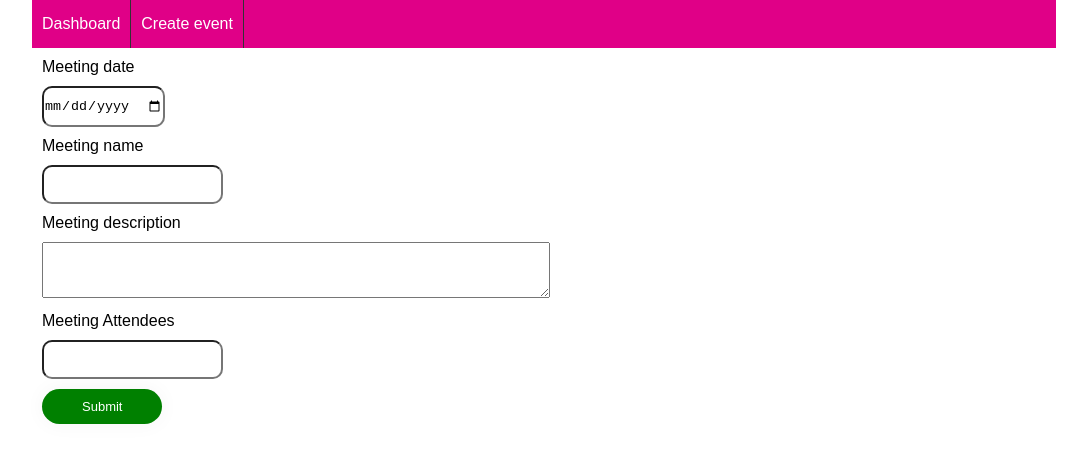
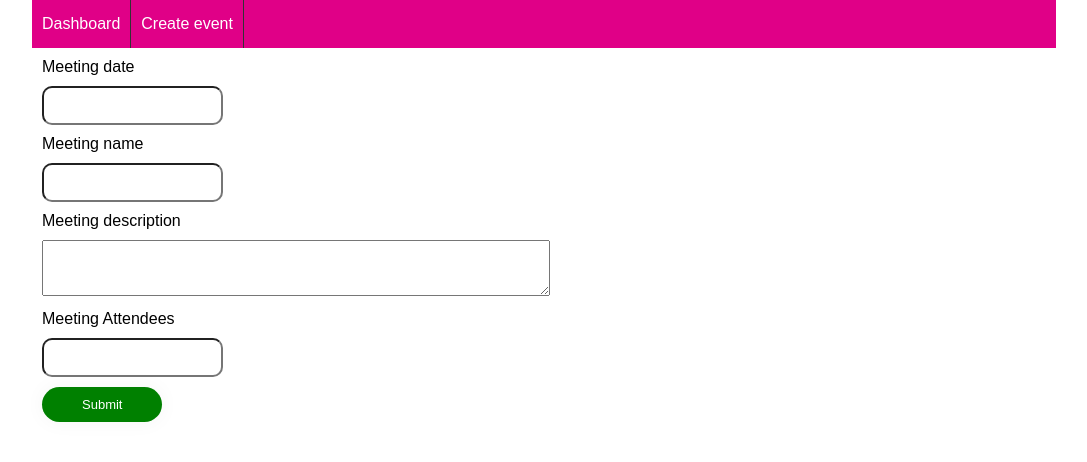
Before and after one commit to mahesh10hegde/eventtracker, a React (Create React App) app: page /createevent in a window 1280 px wide. Shown: the top 462 px of the page, without its empty margins (96-1183 px from the left). Built offline with nearby package versions, Linux system fonts and the light colour scheme.

Commit message:
create event logic

```diff
--- a/src/assets/css/dashboard.css
+++ b/src/assets/css/dashboard.css
@@ -29,7 +29,7 @@ body{
 .day{
     padding: 5px;
     cursor: pointer;
-    min-height: 150px;
+    min-height: 120px;
     text-align: left;
 }
 .one-seventh.day:nth-child(7n-6) {
--- a/src/pages/CreateEvent.js
+++ b/src/pages/CreateEvent.js
@@ -2,7 +2,23 @@ import React, {Component} from 'react';
 import Header from '../components/header/Header';
 import '../../src/assets/css/eventform.css';
 class CreateEvent extends Component{
+  constructor(props){
+    super(props);
+    this.state={
+      hasError:false,
+      errorMessage:'',
+      dateVal:'',
+      meetingName:'',
+      meetingDesc:'',
+      attendees:'',
+      editMode:false
+    }
+  }
+  componentDidMount(){
+    if(this.state.editMode){
 
+    }
+  }
   render(){
     return (
 
@@ -12,19 +28,19 @@ class CreateEvent extends Component{
              <form id="eventCreationForm">
                 <div className="label-wrap">
                   <label>Meeting date</label>
-                  <input type="date"></input>
+                  <input type="text" value={this.state.dateVal}></input>
                 </div>
                 <div className="label-wrap">
                   <label>Meeting name</label>
-                  <input type="text"></input>
+                  <input type="text" value={this.state.meetingName}></input>
                 </div>
                 <div className="label-wrap">
                   <label>Meeting description</label>
-                  <textarea type="date"></textarea>
+                  <textarea type="date" value={this.state.meetingDesc}></textarea>
                 </div>
                 <div className="label-wrap">
                   <label>Meeting Attendees</label>
-                  <input type="email"></input>
+                  <input type="text" value={this.state.attendees}></input>
                 </div>
                 <div className="button-wrap">
                   <button className="submit-btn">Submit</button>
```
